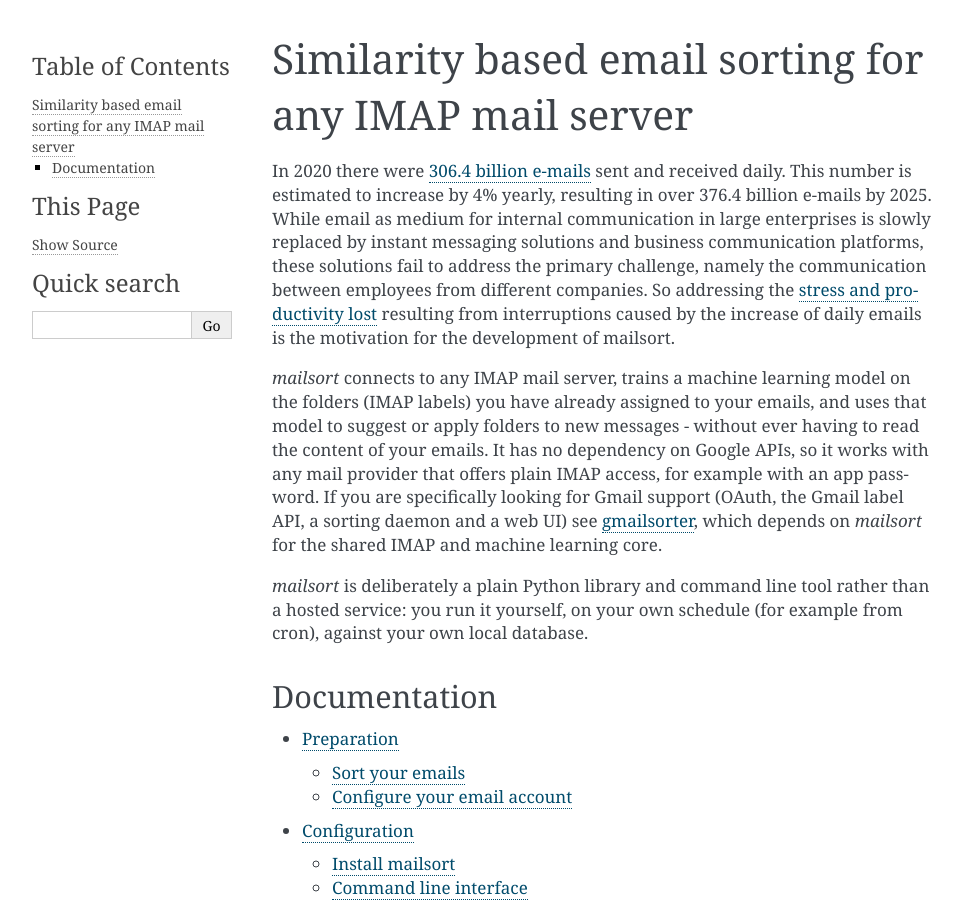
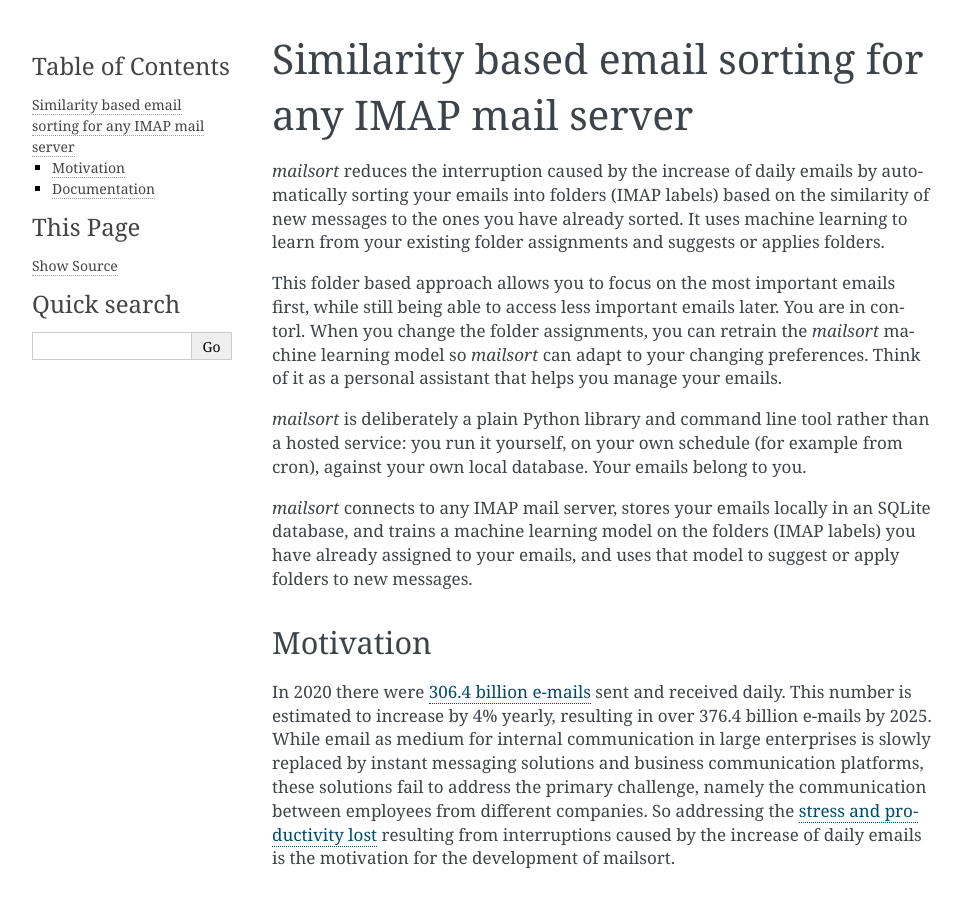
Before and after one commit to jan-janssen/mailsort, a Sphinx documentation site: the page built from docs/source/index.rst, in a window 1280 px wide and 900 px high. Shown: the whole window, without its empty margins (148-1110 px from the left). Built offline with Sphinx 7.4.7, drawn with Linux system fonts in a browser that asks for light colours.

Commit message:
Clean up the motivation for mailsort (#10)
* Clean up the motivation for mailsort

* [pre-commit.ci] auto fixes from pre-commit.com hooks

for more information, see https://pre-commit.ci

---------

Co-authored-by: pre-commit-ci[bot] <66853113+pre-commit-ci[bot]@users.noreply.github.com>

```diff
--- a/docs/source/index.rst
+++ b/docs/source/index.rst
@@ -5,23 +5,30 @@
 
 Similarity based email sorting for any IMAP mail server
 =========================================================
+`mailsort` reduces the interruption caused by the increase of daily emails by automatically sorting your emails into
+folders (IMAP labels) based on the similarity of new messages to the ones you have already sorted. It uses machine
+learning to learn from your existing folder assignments and suggests or applies folders.
+
+This folder based approach allows you to focus on the most important emails first, while still being able to access less
+important emails later. You are in contorl. When you change the folder assignments, you can retrain the `mailsort`
+machine learning model so `mailsort` can adapt to your changing preferences. Think of it as a personal assistant that
+helps you manage your emails.
+
+`mailsort` is deliberately a plain Python library and command line tool rather than a hosted service: you run it
+yourself, on your own schedule (for example from cron), against your own local database. Your emails belong to you.
+
+`mailsort` connects to any IMAP mail server, stores your emails locally in an SQLite database, and trains a machine
+learning model on the folders (IMAP labels) you have already assigned to your emails, and uses that model to suggest or
+apply folders to new messages.
+
+Motivation
+----------
 In 2020 there were `306.4 billion e-mails <https://www.statista.com/statistics/456500/daily-number-of-e-mails-worldwide/>`_
 sent and received daily. This number is estimated to increase by 4% yearly, resulting in over 376.4 billion e-mails by
 2025. While email as medium for internal communication in large enterprises is slowly replaced by instant messaging
 solutions and business communication platforms, these solutions fail to address the primary challenge, namely the
 communication between employees from different companies. So addressing the `stress and productivity lost <https://affect.media.mit.edu/pdfs/16.Mark-CHI_Email.pdf>`_
 resulting from interruptions caused by the increase of daily emails is the motivation for the development of mailsort.
-
-`mailsort` connects to any IMAP mail server, trains a machine learning model on the folders (IMAP labels) you have
-already assigned to your emails, and uses that model to suggest or apply folders to new messages - without ever
-having to read the content of your emails. It has no dependency on Google APIs, so it works with any mail provider
-that offers plain IMAP access, for example with an app password. If you are specifically looking for Gmail support
-(OAuth, the Gmail label API, a sorting daemon and a web UI) see
-`gmailsorter <https://github.com/jan-janssen/gmailsorter>`_, which depends on `mailsort` for the shared IMAP and
-machine learning core.
-
-`mailsort` is deliberately a plain Python library and command line tool rather than a hosted service: you run it
-yourself, on your own schedule (for example from cron), against your own local database.
 
 Documentation
 -------------
```
Also changed, not shown: README.md (+14 -23 lines), src/mailsort/_version.py (+12 -18 lines).
